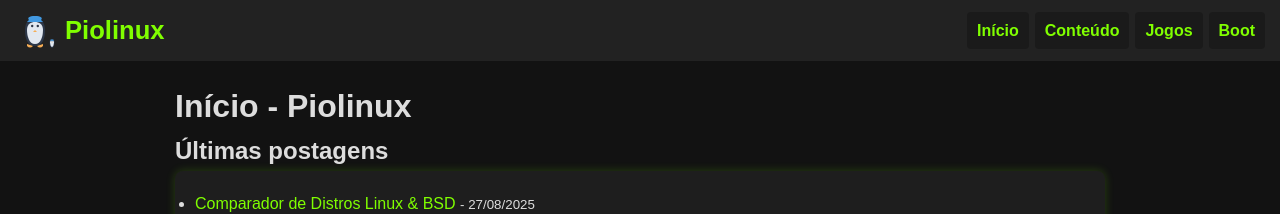
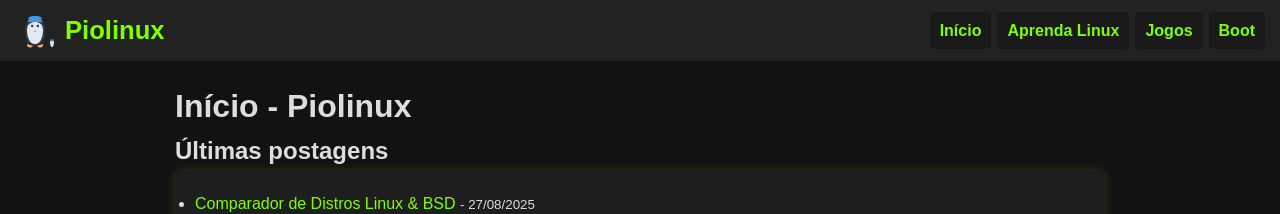
Before and after one commit to Piolinux/piolinux-site, a Jekyll site: the page built from index.md, in a window 1280 px wide. Shown: the top 214 px of the page. Built offline with Jekyll 4.4.1, drawn with Linux system fonts in a browser that asks for light colours.

Commit message:
Update menu.html

```diff
--- a/_includes/menu.html
+++ b/_includes/menu.html
@@ -17,7 +17,7 @@
       <ul class="dropdown-menu">
         <li><a href="{{ '/' | relative_url }}">Início</a></li>
         <li>
-          <a href="#">Conteúdo</a>
+          <a href="#">Aprenda Linux</a>
           <ul class="dropdown-content">
             <li><a href="{{ '/piadas-linux-engraçadas.html' | relative_url }}">Piadas</a></li>
              <li><a href="{% link pages/biblioteca-linux.html %}">Biblioteca Linux</a> </li>
```
